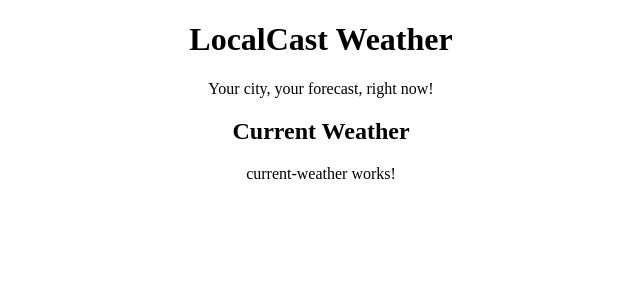
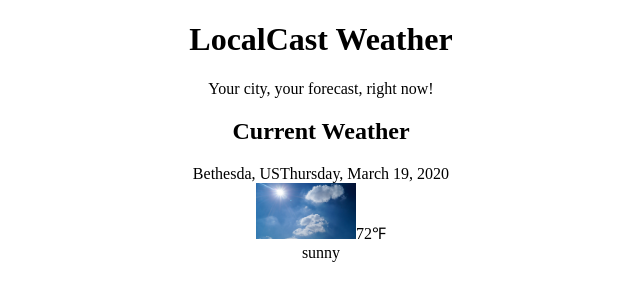
Before and after one commit to tianmiaohu/local-weather-app, an Angular app: page / in a window 1280 px wide. Shown: the top 300 px of the page, without its empty margins (319-959 px from the left). Built offline with nearby package versions, Linux system fonts and the light colour scheme.

Commit message:
Define model using interfaces

```diff
--- a/src/app/current-weather/current-weather.component.html
+++ b/src/app/current-weather/current-weather.component.html
@@ -1 +1,13 @@
-<p>current-weather works!</p>
+<div>
+    <div>
+      <span>{{current.city}}, {{current.country}}</span>
+      <span>{{current.date | date:'fullDate'}}</span>
+    </div>
+    <div>
+      <img style="width:100px" [src]='current.image'>
+      <span>{{current.temperature | number:'1.0-0'}}℉</span>
+    </div>
+    <div>
+      {{current.description}}
+    </div>
+</div>
--- a/src/app/current-weather/current-weather.component.ts
+++ b/src/app/current-weather/current-weather.component.ts
@@ -1,15 +1,26 @@
 import { Component, OnInit } from '@angular/core';
+import { ICurrentWeather } from '../interfaces';
 
 @Component({
   selector: 'app-current-weather',
-  template: `<p>current-weather works!</p>`,
-  //templateUrl: './current-weather.component.html',
+  //template: `<p>current-weather works!</p>`,
+  templateUrl: './current-weather.component.html',
   styles: ['']
   //styleUrls: ['./current-weather.component.css']
 })
 export class CurrentWeatherComponent implements OnInit {
+  current: ICurrentWeather;
 
-  constructor() { }
+  constructor() {
+    this.current = {
+      city: 'Bethesda',
+      country: 'US',
+      date: new Date(),
+      image: 'assets/img/sunny.jpg',
+      temperature: 72,
+      description: 'sunny',
+    } as ICurrentWeather;
+  }
 
   ngOnInit(): void {
   }
--- /dev/null
+++ b/src/app/interfaces.ts
@@ -0,0 +1,8 @@
+export interface ICurrentWeather {
+    city: string
+    country: string
+    date: Date
+    image: string
+    temperature: number
+    description: string
+}
```
Also changed, not shown: src/assets/img/sunny.jpg (added).
